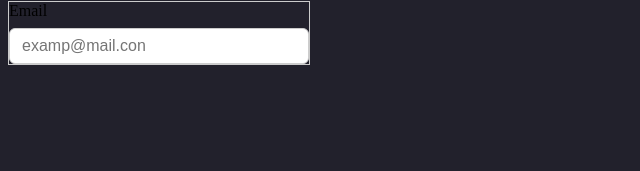
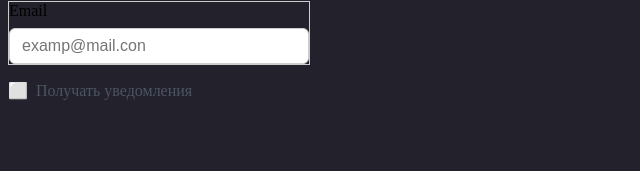
Before and after one commit to LGalushka/React-UI-Lab, a React (Vite) app: page / in a window 1280 px wide. Shown: the part 113-284 px from the top of the page, without its empty margins (0-640 px from the left). Built offline with nearby package versions, Linux system fonts and the light colour scheme.

Commit message:
feat: add controller Toggle component

```diff
--- a/src/App.tsx
+++ b/src/App.tsx
@@ -1,7 +1,14 @@
+import { useState } from "react"
 import Icon from "./components/Icon"
 import Input from "./components/Input"
+import Toggle from "./components/Toggle"
 
 function App() {
+
+  const [isChecked, setIsChecked] = useState<boolean>(false)
+  const handleClick = () => {
+    setIsChecked(!isChecked)
+  }
 
   return (
     <>
@@ -9,6 +16,9 @@ function App() {
 
       <Input label='Имя' placeholder='Введите имя' isRequired={true} />
       <Input label="Email" placeholder="examp@mail.con" />
+
+      <Toggle label="Получать уведомления" isChecked={isChecked} onChange={handleClick} />
+
     </>
   )
 }
--- /dev/null
+++ b/src/components/Toggle.tsx
@@ -0,0 +1,30 @@
+type ToggleProps = {
+  label: string;
+  isChecked: boolean;
+  onChange: () => void;
+}
+
+const Toggle = ({ label, isChecked, onChange }: ToggleProps) => {
+
+return (
+    <div
+      onClick={onChange}
+      style={{
+        cursor: 'pointer',
+        userSelect: 'none',
+        color: isChecked ? '#2563eb' : '#4b5563',
+        transition: 'color 0.2s ease'
+      }}
+    >
+      <span>{isChecked ? '✅' : '⬜'}</span>
+      <span style={{
+        marginLeft: '8px',
+        fontWeight: isChecked ? 'bold' : 'normal'
+        }}>
+          {label}
+          </span>
+    </div>
+  )
+}
+
+export default Toggle;
```
